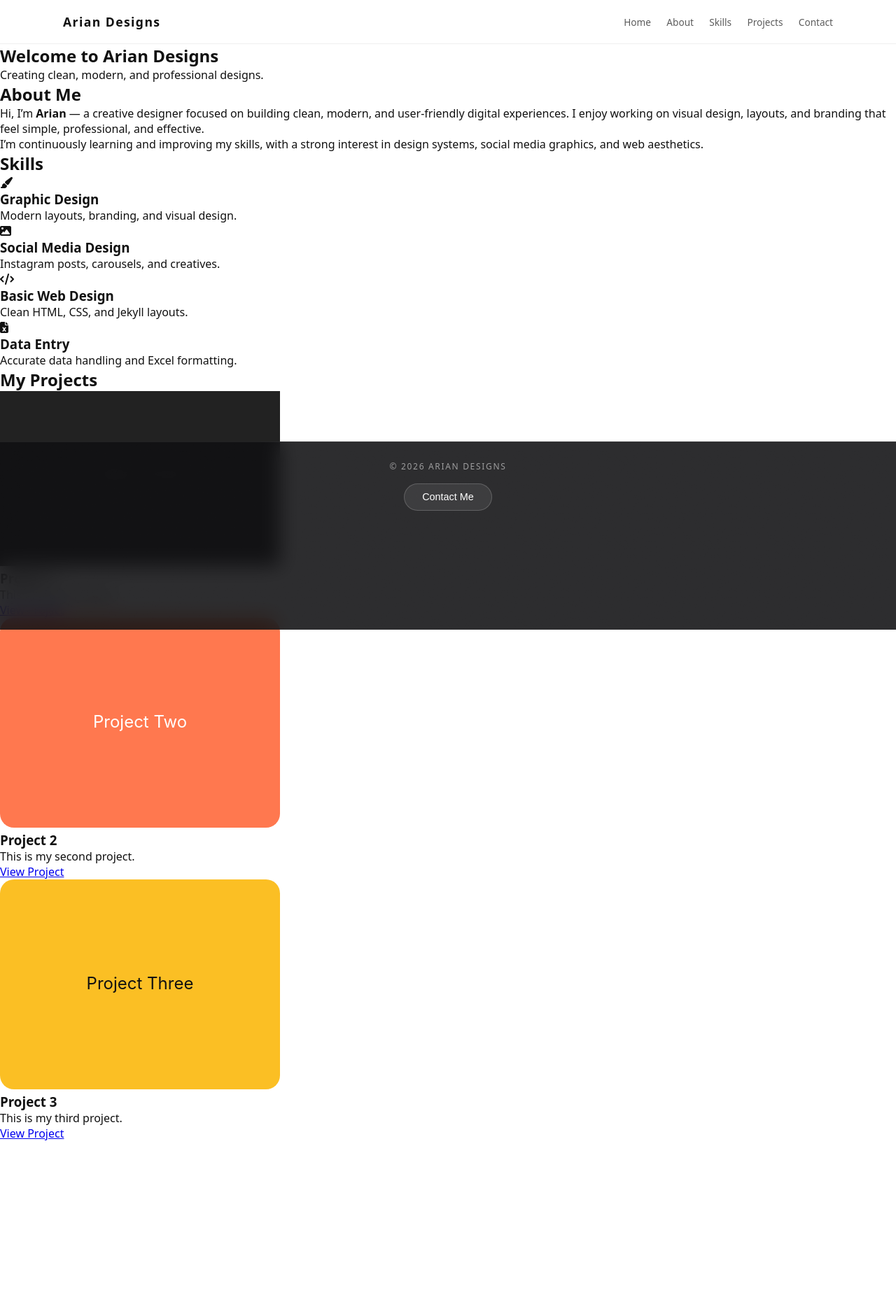
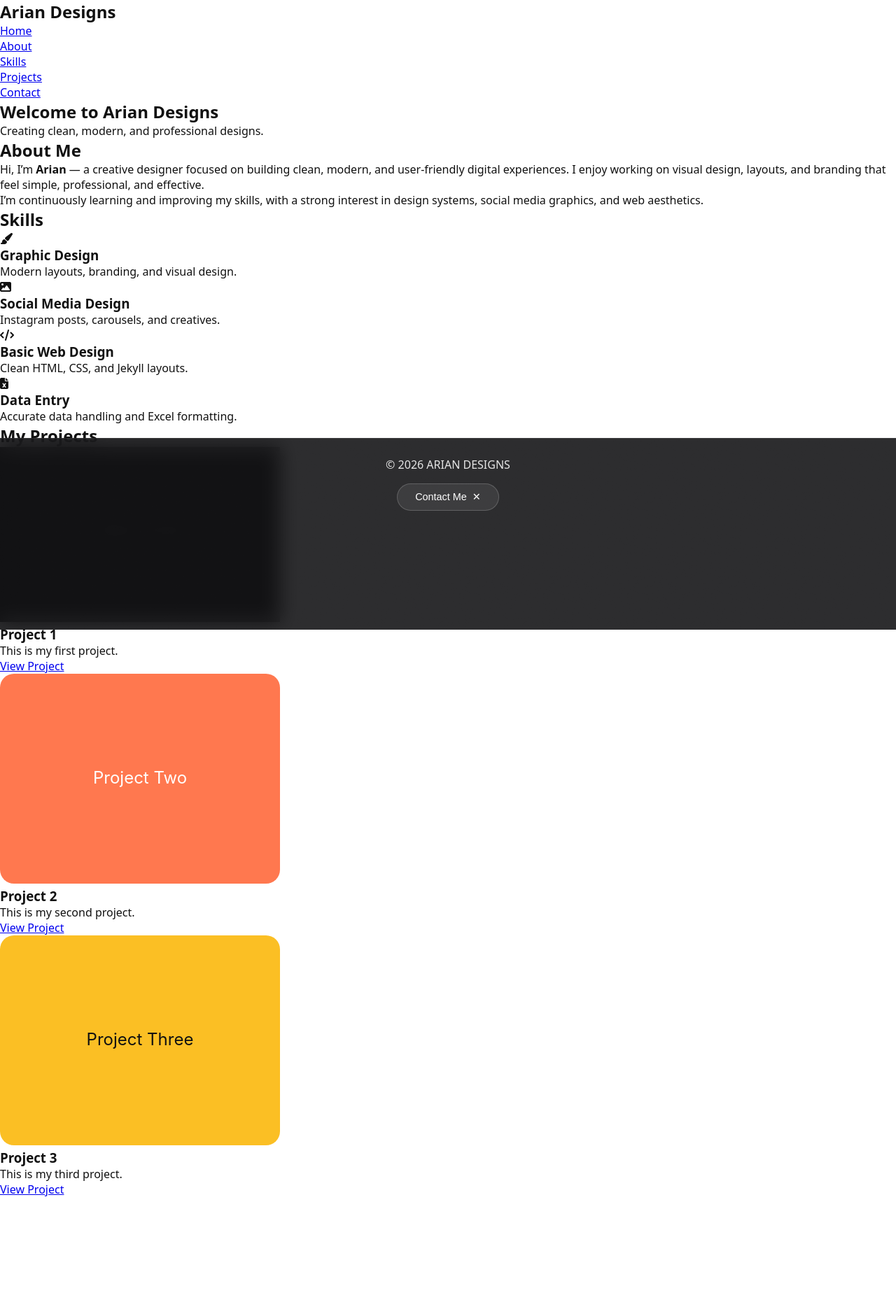
Before and after one commit to ariantechzone-stack/ariantechzone-stack.github.io, a Jekyll site: the page built from index.md, in a window 1280 px wide. Shown: the whole page at 70% size. Built offline with Jekyll 4.4.1, drawn with Linux system fonts in a browser that asks for light colours; before the commit the page ends 1791 px from its top, so only the background shows below that.

Commit message:
Update style.css

```diff
--- a/assets/css/style.css
+++ b/assets/css/style.css
@@ -18,35 +18,6 @@ body {
 }
 
 /* ===============================
-   HEADER / NAV
-================================ */
-header {
-  padding: 1.2rem 1.5rem;
-  border-bottom: 1px solid rgba(0,0,0,0.06);
-}
-
-nav {
-  max-width: 1100px;
-  margin: auto;
-  display: flex;
-  justify-content: space-between;
-  align-items: center;
-}
-
-nav h2 { font-size: 1.1rem; letter-spacing: 0.08em; }
-
-nav ul { display: flex; gap: 1.4rem; list-style: none; }
-
-nav a {
-  text-decoration: none;
-  font-size: 0.85rem;
-  color: #333;
-  opacity: 0.8;
-}
-
-nav a:hover { opacity: 1; }
-
-/* ===============================
    MAIN
 ================================ */
 main { padding-bottom: 160px; }
@@ -56,23 +27,23 @@ main { padding-bottom: 160px; }
 ================================ */
 .site-footer {
   position: fixed;
-  bottom: -200px; /* hidden offscreen initially */
+  bottom: -200px; /* hidden initially */
   left: 0;
   width: 100%;
   max-height: 520px;
   background: rgba(15,15,18,0.88);
   backdrop-filter: blur(14px) saturate(140%);
   -webkit-backdrop-filter: blur(14px) saturate(140%);
-  border-top: 1px solid rgba(255,255,255,.08);
+  border-top: 1px solid rgba(255,255,255,0.08);
   color: #e6e6e6;
   z-index: 20;
   overflow: hidden;
-  transition: bottom 0.7s ease-in-out, opacity 0.7s ease-in-out, transform 0.7s ease-in-out;
   transform: translateY(40px);
   opacity: 0;
+  transition: bottom 0.7s ease-in-out, transform 0.7s ease-in-out, opacity 0.7s ease-in-out;
 }
 
-/* footer visible */
+/* Footer visible */
 .site-footer.show-footer {
   bottom: 0;
   transform: translateY(0);
@@ -89,29 +60,14 @@ main { padding-bottom: 160px; }
   text-align: center;
   opacity: 0;
   transform: translateY(20px);
-  transition: transform 0.6s ease, opacity 0.6s ease;
+  transition: transform 0.6s ease-in-out, opacity 0.6s ease-in-out;
 }
 
-/* show footer container when footer is visible */
+/* Show container with footer */
 .site-footer.show-footer .footer-container {
   opacity: 1;
   transform: translateY(0);
 }
-
-/* ===============================
-   FOOTER COPY
-================================ */
-.footer-copy-static {
-  font-size: 0.75rem;
-  letter-spacing: 0.14em;
-  text-transform: uppercase;
-  opacity: 0.6;
-  transition: opacity 0.6s ease, transform 0.6s ease;
-  pointer-events: none;
-}
-
-.footer-copy-static.hide { opacity: 0; transform: translateY(24px); }
-.footer-copy-static.show { opacity: 0.6; transform: translateY(0); }
 
 /* ===============================
    CONTACT BUTTON
@@ -132,7 +88,9 @@ main { padding-bottom: 160px; }
   opacity: 0;
 }
 
-.site-footer.show-footer .contact-btn {
+/* Make contact button visible with footer or active state */
+.site-footer.show-footer .contact-btn,
+.site-footer.active .contact-btn {
   opacity: 1;
 }
 
@@ -152,10 +110,6 @@ main { padding-bottom: 160px; }
   100% { transform: scale(1); }
 }
 
-.btn-icon { display: none; }
-.site-footer.active .btn-text { display: none; }
-.site-footer.active .btn-icon { display: inline; }
-
 /* ===============================
    CONTACT REVEAL
 ================================ */
@@ -163,7 +117,7 @@ main { padding-bottom: 160px; }
   margin-top: 2.2rem;
   opacity: 0;
   transform: translateY(20px);
-  transition: opacity 0.6s ease, transform 0.6s ease;
+  transition: opacity 0.6s ease-in-out, transform 0.6s ease-in-out;
   pointer-events: none;
 }
 
@@ -184,7 +138,6 @@ main { padding-bottom: 160px; }
   text-decoration: none;
   opacity: 0.85;
 }
-
 .footer-email:hover { opacity: 1; }
 
 /* ===============================
@@ -212,7 +165,6 @@ main { padding-bottom: 160px; }
               box-shadow 0.45s ease,
               background 0.45s ease,
               color 0.45s ease;
-  position: relative;
 }
 
 .footer-socials a:active { transform: scale(0.92); }
```
